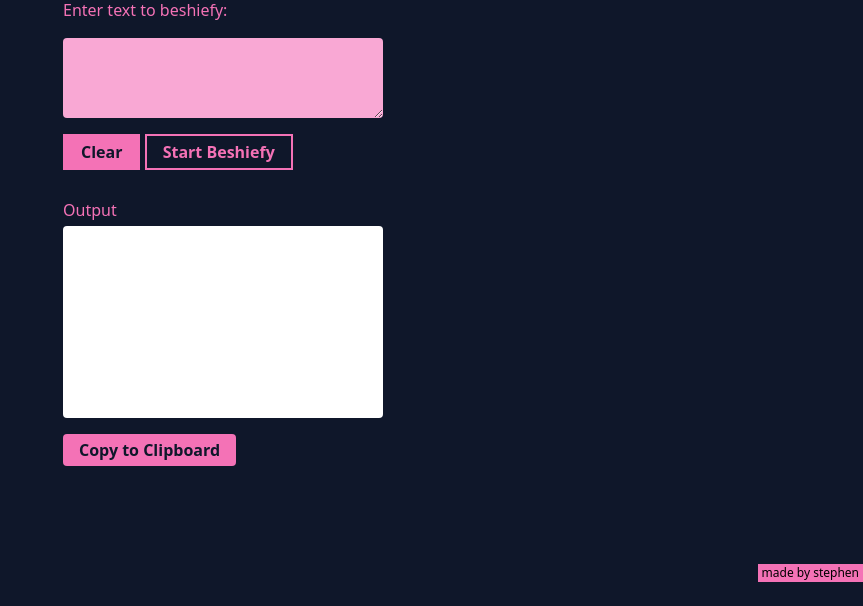
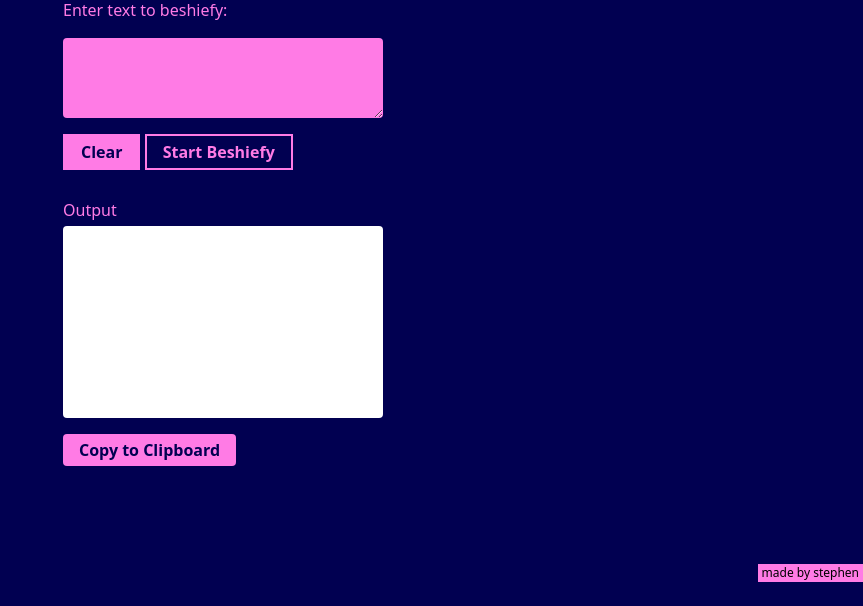
Before and after one commit to itsstphn/beshiefy, a website: page index.html in a window 1280 px wide. Shown: the part 194-800 px from the top of the page, without its empty margins (417-1280 px from the left). Drawn offline with Linux system fonts and the light colour scheme.

Commit message:
optimize color

```diff
--- a/index.html
+++ b/index.html
@@ -8,44 +8,44 @@
     <script src="index.js" defer></script>
     <title>Beshiefy by Stephen</title>
   </head>
-  <body class="bg-slate-900">
-    <div class="absolute right-0 bottom-6 px-1 py-0 bg-pink-400">
+  <body class="bg-customslate">
+    <div class="absolute right-0 bottom-6 px-1 py-0 bg-custompink">
       <p class="text-[12px]">made by stephen</p>
     </div>
     <div class="grid h-full place-items-center" style="min-height: 100svh">
       <main class="flex flex-col gap-4 h-fit mx-auto">
-        <h1 class="text-pink-400 font-bold text-3xl">Beshiefy 🤸 🤸 🤸</h1>
-        <p class="text-pink-400">Enter text to beshiefy:</p>
+        <h1 class="text-custompink font-bold text-3xl">Beshiefy 🤸 🤸 🤸</h1>
+        <p class="text-custompink">Enter text to beshiefy:</p>
         <textarea
           id="input"
           rows="3"
           type="text"
-          class="bg-pink-300 rounded focus:outline-none px-2 py-1 w-80 font-medium"
+          class="bg-custompink rounded focus:outline-none px-2 py-1 w-80 font-medium"
         ></textarea>
         <div>
           <button
             id="clear"
-            class="border-2 active:bg-pink-700 active:border-pink-700 border-pink-400 font-bold px-4 bg-pink-400 py-1 text-slate-900 w-fit"
+            class="border-2 active:bg-custompink active:border-custompink border-custompink font-bold px-4 bg-custompink py-1 text-customslate w-fit"
           >
             Clear
           </button>
           <button
             id="start"
-            class="px-4 font-bold border-pink-400 active:bg-pink-400 py-1 text-pink-400 active:text-slate-900 border-2 w-fit"
+            class="px-4 font-bold border-custompink active:bg-custompink py-1 text-custompink active:text-customslate border-2 w-fit"
           >
             Start Beshiefy
           </button>
         </div>
 
         <div>
-          <p class="mt-3 mb-1 text-pink-400">Output</p>
+          <p class="mt-3 mb-1 text-custompink">Output</p>
           <div id="output" class="px-2 py-1 w-80 h-48 bg-white rounded"></div>
         </div>
         <div class="tooltip">
           <button
             id="copyText"
             onclick="copyText()"
-            class="rounded font-bold active:bg-pink-700 px-4 bg-pink-400 py-1 text-slate-900 w-fit"
+            class="rounded font-bold active:bg-custompink px-4 bg-custompink py-1 text-customslate w-fit"
           >
             Copy to Clipboard
           </button>
--- a/tailwind.config.js
+++ b/tailwind.config.js
@@ -1,9 +1,14 @@
 /** @type {import('tailwindcss').Config} */
 module.exports = {
   content: ["./**/*.{html,js}"],
-  safelist: ["bg-pink-300"],
+
   theme: {
-    extend: {},
+    extend: {
+      colors: {
+        'custompink': "#FF7BE5",
+        'customslate': "#010051"
+      },
+    },
   },
   plugins: [],
-}
+};
```
Also changed, not shown: dist/output.css, 1 other file.
